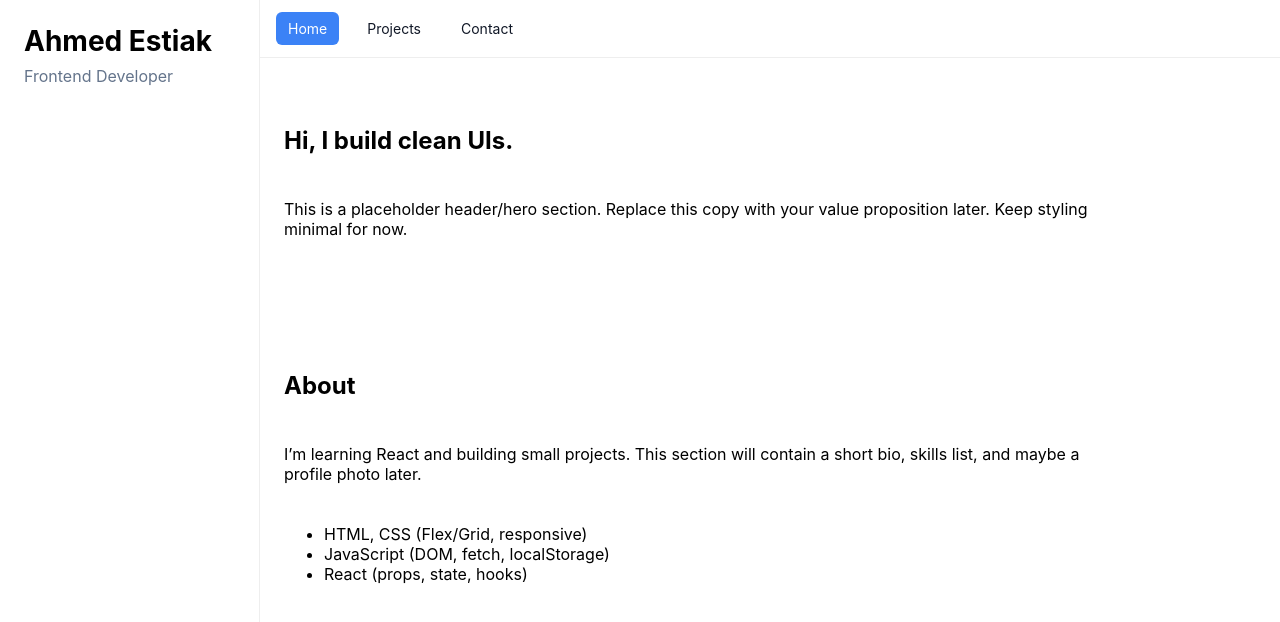
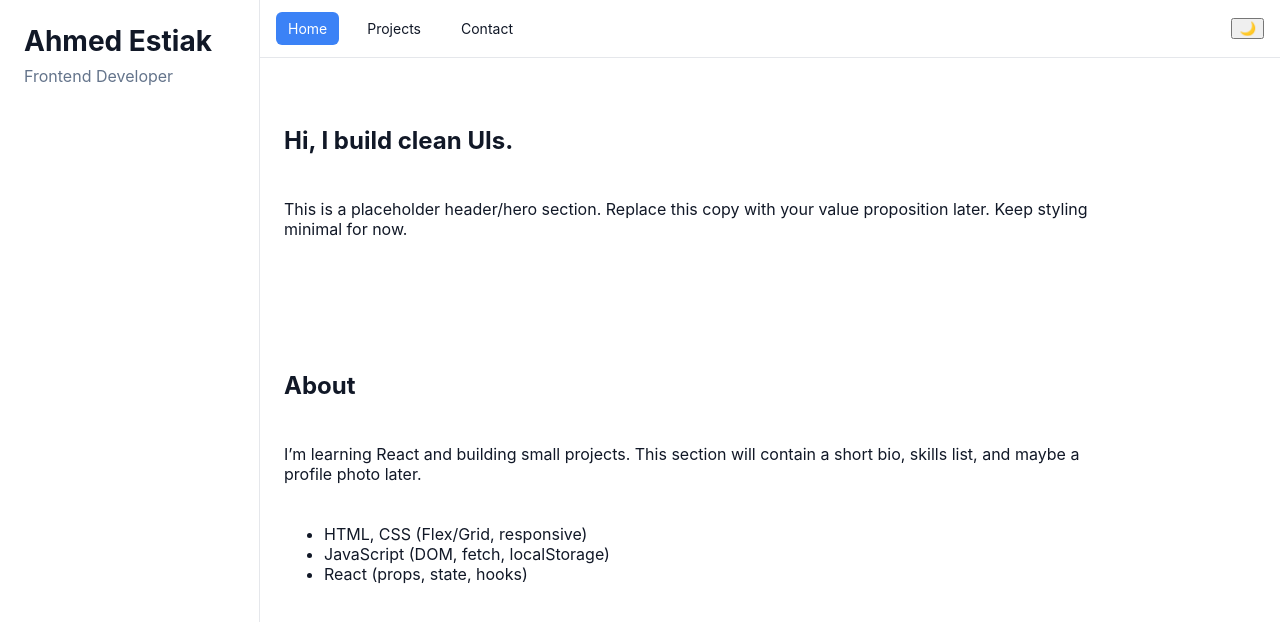
Before and after one commit to Ahmed-Estiak/react-js-journey, a React (Create React App) app in the folder my-cv/cv/: page / in a window 1280 px wide. Shown: the top 622 px of the page. Built offline with nearby package versions, Linux system fonts and the light colour scheme.

Commit message:
toggle button complete

```diff
--- a/my-cv/cv/src/App.js
+++ b/my-cv/cv/src/App.js
@@ -8,6 +8,7 @@ import About from "./sections/About";
 import Projects from "./sections/Projects";
 import Contact from "./sections/Contact";
 import {BrowserRouter, Routes, Route} from "react-router-dom";
+import {ThemeProvider} from "./context/ThemeContext";
 
 function HomePage(){
   return(
@@ -32,6 +33,7 @@ function ContactPage(){
 
 export default function App() {
   return (
+    <ThemeProvider>
     <BrowserRouter>
       <div className="layout">
         {/* Left fixed/ sticky sidebar (your name) */}
@@ -52,5 +54,6 @@ export default function App() {
         </main>
       </div>
     </BrowserRouter>
+    </ThemeProvider>
   );
 }
--- a/my-cv/cv/src/components/TopNav.jsx
+++ b/my-cv/cv/src/components/TopNav.jsx
@@ -1,5 +1,6 @@
 import React from "react";
 import { Link, useLocation } from "react-router-dom";
+import { useTheme } from "../context/ThemeContext";
 
 const navLinks = [
   {path: "/", label: "Home"},
@@ -9,6 +10,7 @@ const navLinks = [
 
 export default function TopNav(){
   const location = useLocation();
+  const {theme, toggleTheme} = useTheme();
   return(
     <nav className="topnav" aria-label="Section Navigation">
       {navLinks.map((link)=>(
@@ -20,6 +22,9 @@ export default function TopNav(){
           {link.label}
         </Link>
       ))}
+      <button onClick={toggleTheme} className="theme-toggle" style={{marginLeft: "auto"}} aria-label="Toggle Theme">
+        {theme === "dark" ? "🌞" : "🌙"}
+      </button>
     </nav>
   )
 }
--- a/my-cv/cv/src/context/ThemeContext.jsx
+++ b/my-cv/cv/src/context/ThemeContext.jsx
@@ -18,14 +18,13 @@ export function ThemeProvider({children}){
 
   const toggleTheme = ()=>{
     setTheme((t)=>t==="dark" ? "light" : "dark");
-    const value = useMemo(()=>({
-      theme, toggleTheme
-    }), [theme]);
-    return <ThemeContext.Provider value={value}>{children}</ThemeContext.Provider>
   }
 
+  const value = useMemo(()=>({
+    theme, toggleTheme
+  }), [theme]);
 
-
+  return <ThemeContext.Provider value={value}>{children}</ThemeContext.Provider>
 }
 
 export function useTheme(){
--- a/my-cv/cv/src/portfolio.css
+++ b/my-cv/cv/src/portfolio.css
@@ -1,25 +1,46 @@
-:root { --side: 260px; }
+:root { --side: 260px;
+  --bg: #ffffff;
+  --text: #111827;
+  --muted: #64748b;
+  --border: #e5e7eb;
+  --surface: #ffffff;
+  --link: #111827;
+  --link-hover: #111827;
+
+}
+[data-theme="dark"] {
+  --bg: #0b1220;
+  --text: #e5e7eb;
+  --muted: #94a3b8;
+  --border: #334155;
+  --surface: #111827;
+  --link: #e5e7eb;
+  --link-hover: #ffffff;
+}
 html { scroll-behavior: smooth; }
 * { box-sizing: border-box; }
+html, body {
+  background: var(--bg);
+  color: var(--text);
+}
 
 
 .layout { display: grid; grid-template-columns: var(--side) 1fr; min-height: 100vh; }
-.sidebar { position: sticky; top: 0; height: 100vh; border-right: 1px solid #eee; }
+.sidebar { position: sticky; top: 0; height: 100vh; border-right: 1px solid var(--border);  }
 .content { min-height: 100vh; }
 
 
 .sidebar-inner { padding: 24px; display: grid; gap: 8px; }
 .brand { margin: 0; font-size: 28px; }
-.role { margin: 0; color: #64748b; }
+.role { margin: 0; color: var(--muted); }
 
-
-.topnav { position: sticky; top: 0; background: #fff; border-bottom: 1px solid #eee; padding: 12px 16px; display: flex; gap: 16px; }
-.topnav a { text-decoration: none; color: #111827; font-size: 14px; padding: 8px 12px; border-radius: 6px; transition: background-color 0.2s;}
-.topnav a:hover { background-color: #3b82f6; color: white; }
+.topnav { position: sticky; top: 0; background: var(--surface); border-bottom: 1px solid var(--border); align-items: center; padding: 12px 16px; display: flex; gap: 16px; }
+.topnav a { text-decoration: none; color: var(--link);  font-size: 14px; padding: 8px 12px; border-radius: 6px; transition: background-color 0.2s;}
+.topnav a:hover { background-color: #3b82f6; color: white; color: var(--link-hover); text-decoration: underline;}
 .topnav a.active { background-color: #3b82f6; color: white; }
 
 
 .section { padding: 48px 24px; }
 .stack { display: grid; gap: 8px; max-width: 820px; }
 .grid { display: grid; grid-template-columns: repeat(auto-fit, minmax(220px, 1fr)); gap: 12px; }
-.card { border: 1px solid #e5e7eb; border-radius: 12px; padding: 12px; }
+.card { border: 1px solid var(--border); background: var(--surface);  border-radius: 12px; padding: 12px; }
```
